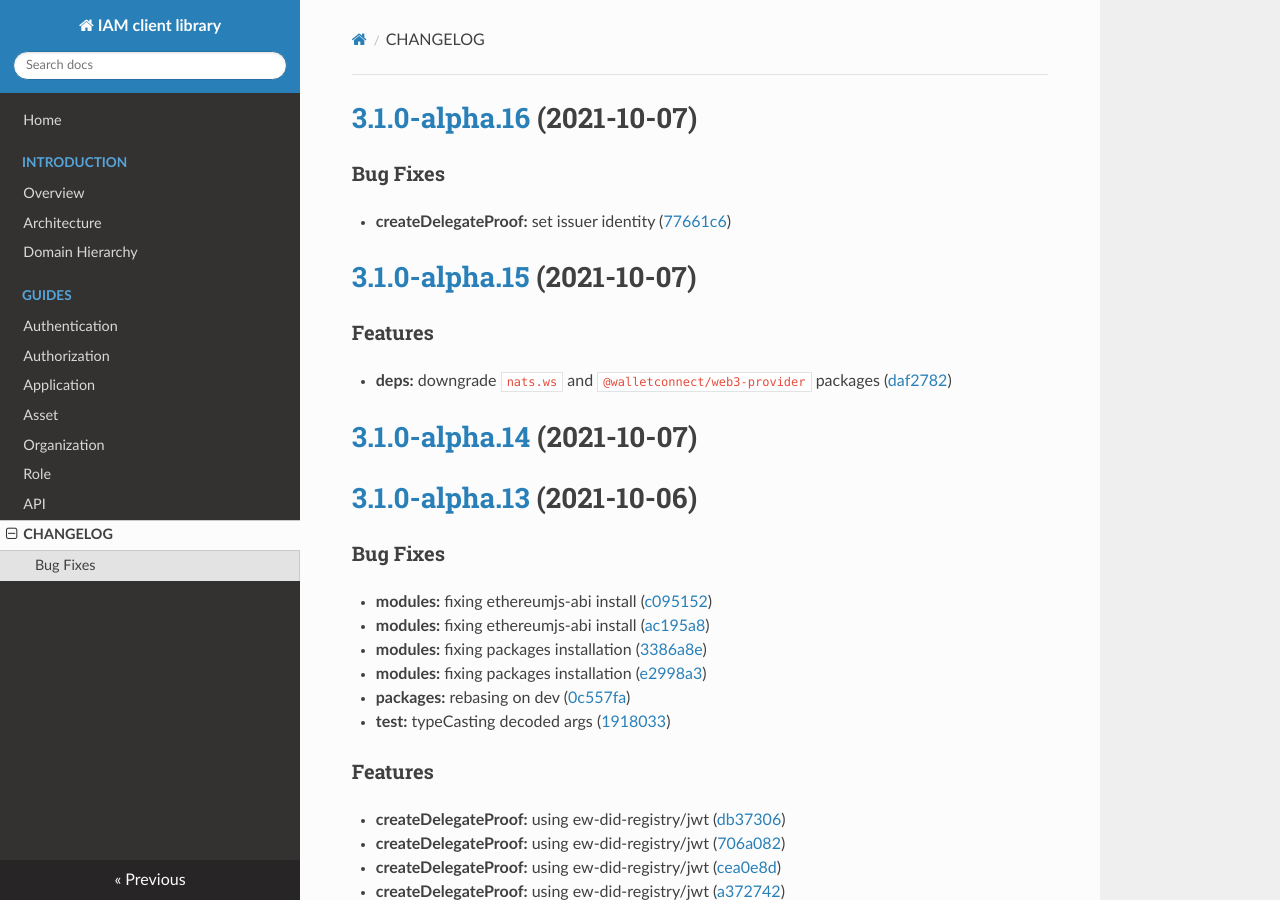
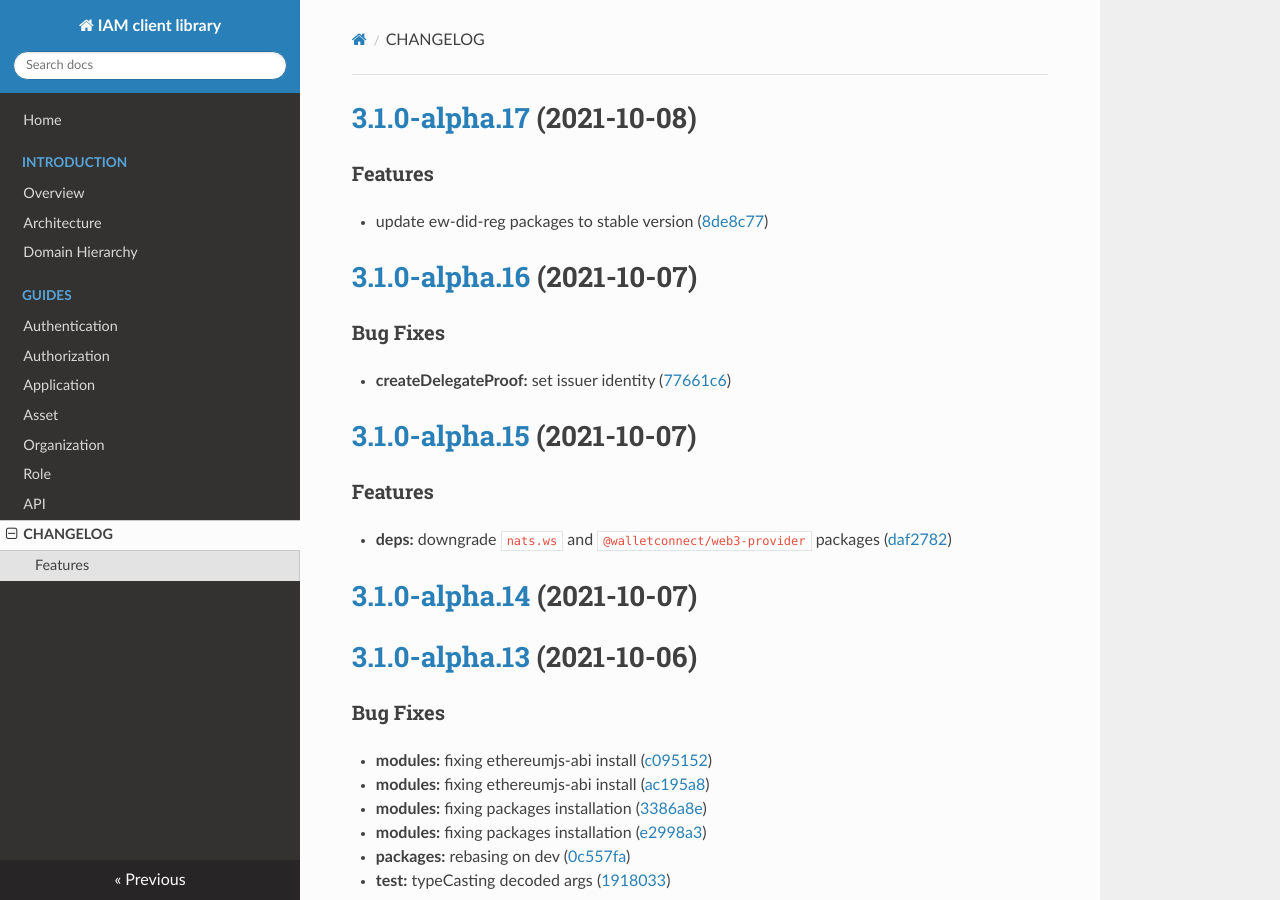
Before and after one commit to energywebfoundation/iam-client-lib, an MkDocs documentation site: the page built from docs/CHANGELOG.md, in a window 1280 px wide and 900 px high. Built offline with MkDocs 1.6.1, drawn with Linux system fonts in a browser that asks for light colours; nearby versions of some CDN libraries.

Commit message:
chore(release): 3.1.0-alpha.17 [skip ci]
# [3.1.0-alpha.17](https://github.com/energywebfoundation/iam-client-lib/compare/v3.1.0-alpha.16...v3.1.0-alpha.17) (2021-10-08)

### Features

* update ew-did-reg packages to stable version ([8de8c77](https://github.com/energywebfoundation/iam-client-lib/commit/8de8c779df7b236b13659ab5b13f47647d8302ad))

```diff
--- a/docs/CHANGELOG.md
+++ b/docs/CHANGELOG.md
@@ -1,3 +1,10 @@
+# [3.1.0-alpha.17](https://github.com/energywebfoundation/iam-client-lib/compare/v3.1.0-alpha.16...v3.1.0-alpha.17) (2021-10-08)
+
+
+### Features
+
+* update ew-did-reg packages to stable version ([8de8c77](https://github.com/energywebfoundation/iam-client-lib/commit/8de8c779df7b236b13659ab5b13f47647d8302ad))
+
 # [3.1.0-alpha.16](https://github.com/energywebfoundation/iam-client-lib/compare/v3.1.0-alpha.15...v3.1.0-alpha.16) (2021-10-07)
 
 
--- a/package.json
+++ b/package.json
@@ -1,6 +1,6 @@
 {
     "name": "iam-client-lib",
-    "version": "3.1.0-alpha.16",
+    "version": "3.1.0-alpha.17",
     "description": "Library for Decentralized Identity and Access Management",
     "main": "dist/iam-client-lib.js",
     "module": "dist/iam-client-lib.esm.js",
```
